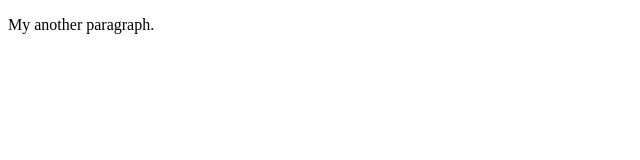
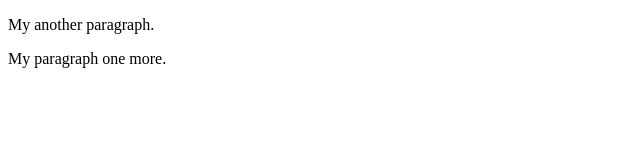
Before and after one commit to SergioBest/first_project, a plain HTML site: page pages/page2.html in a window 1280 px wide. Shown: the whole page, without its empty margins (0-640 px from the left). Drawn offline with Linux system fonts and the light colour scheme.

Commit message:
some changes

```diff
--- a/pages/page2.html
+++ b/pages/page2.html
@@ -3,5 +3,6 @@
 <body>
 	<title>Page 2 Title</title>
 	<p>My another paragraph.</p>
+	<p>My paragraph one more.</p>
 </body>
 </html>
```
Also changed, not shown: 2 other files.
